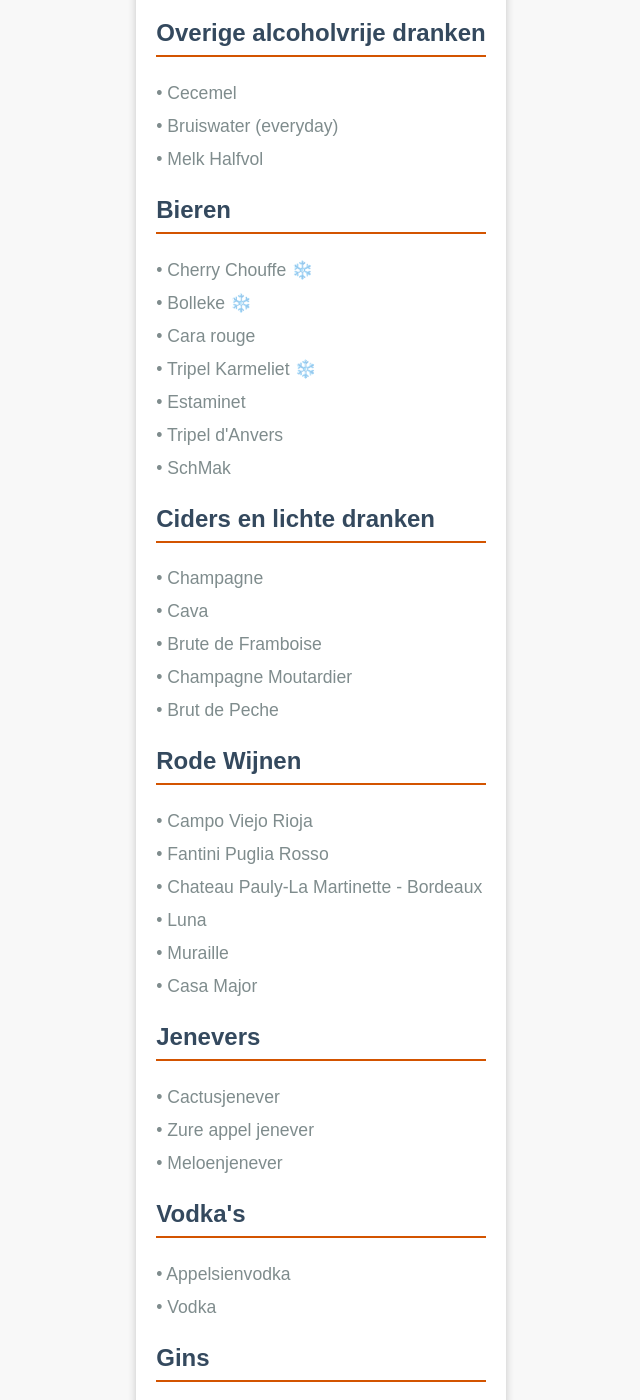
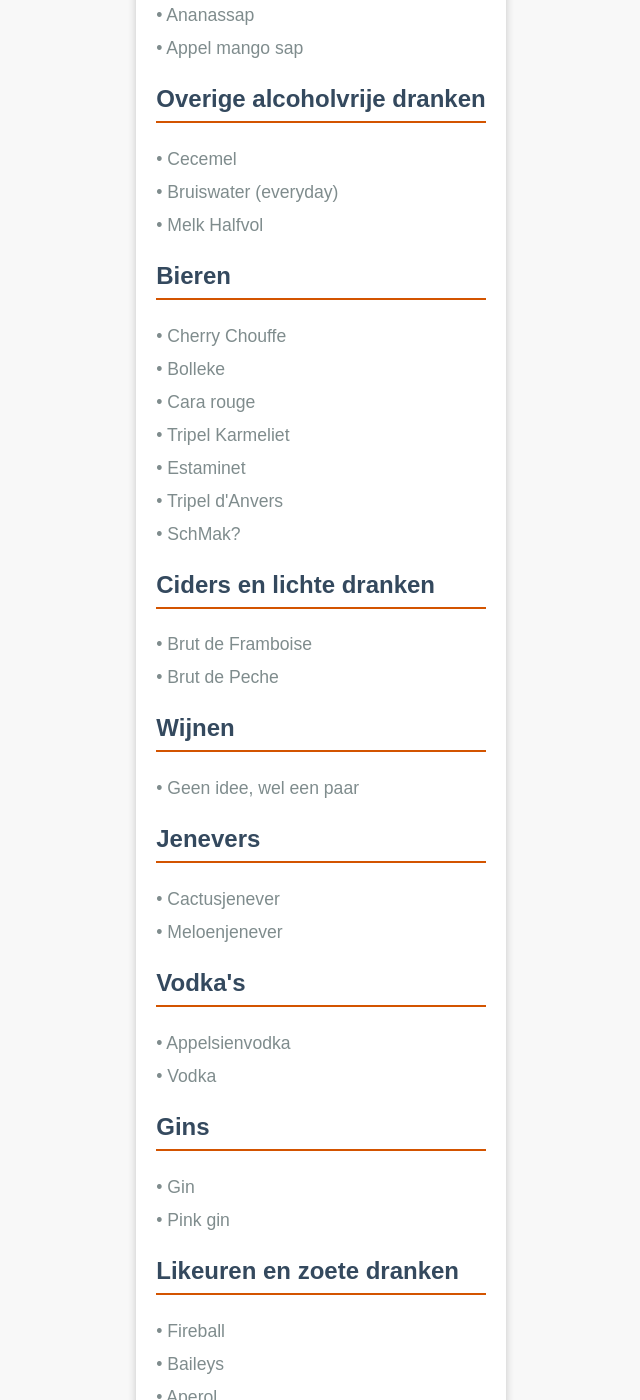
Before and after one commit to arnodeceuninck/menucard, a Jekyll site: the page built from index.html, in a window 1280 px wide and 1400 px high, scrolled down 868 px. Shown: the whole window, without its empty margins (319-959 px from the left). Built offline with Jekyll 4.4.1, drawn with Linux system fonts in a browser that asks for light colours; some of the changed text lies outside the part shown.

Commit message:
Update menu_auto.yml

```diff
--- a/_data/menu_auto.yml
+++ b/_data/menu_auto.yml
@@ -12,6 +12,8 @@
 - items:
   - Violetten siroop
   - Mojitosiroop
+  - Elderflower siroop
+  - Pasievruchten siroop
   name: Siropen
 - items:
   - Perensap
@@ -25,32 +27,23 @@
   - Melk Halfvol
   name: Overige alcoholvrije dranken
 - items:
-  - Cherry Chouffe ❄️
-  - Bolleke ❄️
+  - Cherry Chouffe
+  - Bolleke
   - 'Cara rouge '
-  - Tripel Karmeliet  ❄️
+  - Tripel Karmeliet
   - 'Estaminet '
   - 'Tripel d''Anvers '
-  - SchMak
+  - SchMak?
   name: Bieren
 - items:
-  - 'Champagne '
-  - Cava
-  - Brute de Framboise
-  - Champagne Moutardier
+  - Brut de Framboise
   - Brut de Peche
   name: Ciders en lichte dranken
 - items:
-  - Campo Viejo Rioja
-  - Fantini Puglia Rosso
-  - Chateau Pauly-La Martinette - Bordeaux
-  - Luna
-  - Muraille
-  - Casa Major
-  name: Rode Wijnen
+  - Geen idee, wel een paar
+  name: Wijnen
 - items:
   - 'Cactusjenever '
-  - 'Zure appel jenever '
   - Meloenjenever
   name: Jenevers
 - items:
@@ -62,11 +55,10 @@
   - Pink gin
   name: Gins
 - items:
-  - 'Sheridan''s Koffielikeur '
   - 'Fireball '
   - Baileys
+  - Aperol
   - Likeur 43
-  - Aperol
   name: Likeuren en zoete dranken
 - items:
   - Stroh 80
@@ -74,8 +66,3 @@
   - Spiced Rum
   - Colheita porto
   name: Overige sterke dranken
-- items:
-  - Chips Lays Zout en Peper
-  - Chips Lays Sensations Thai Sweet Chili
-  - Doritos Sweet Chilli Pepper
-  name: Chips
```
